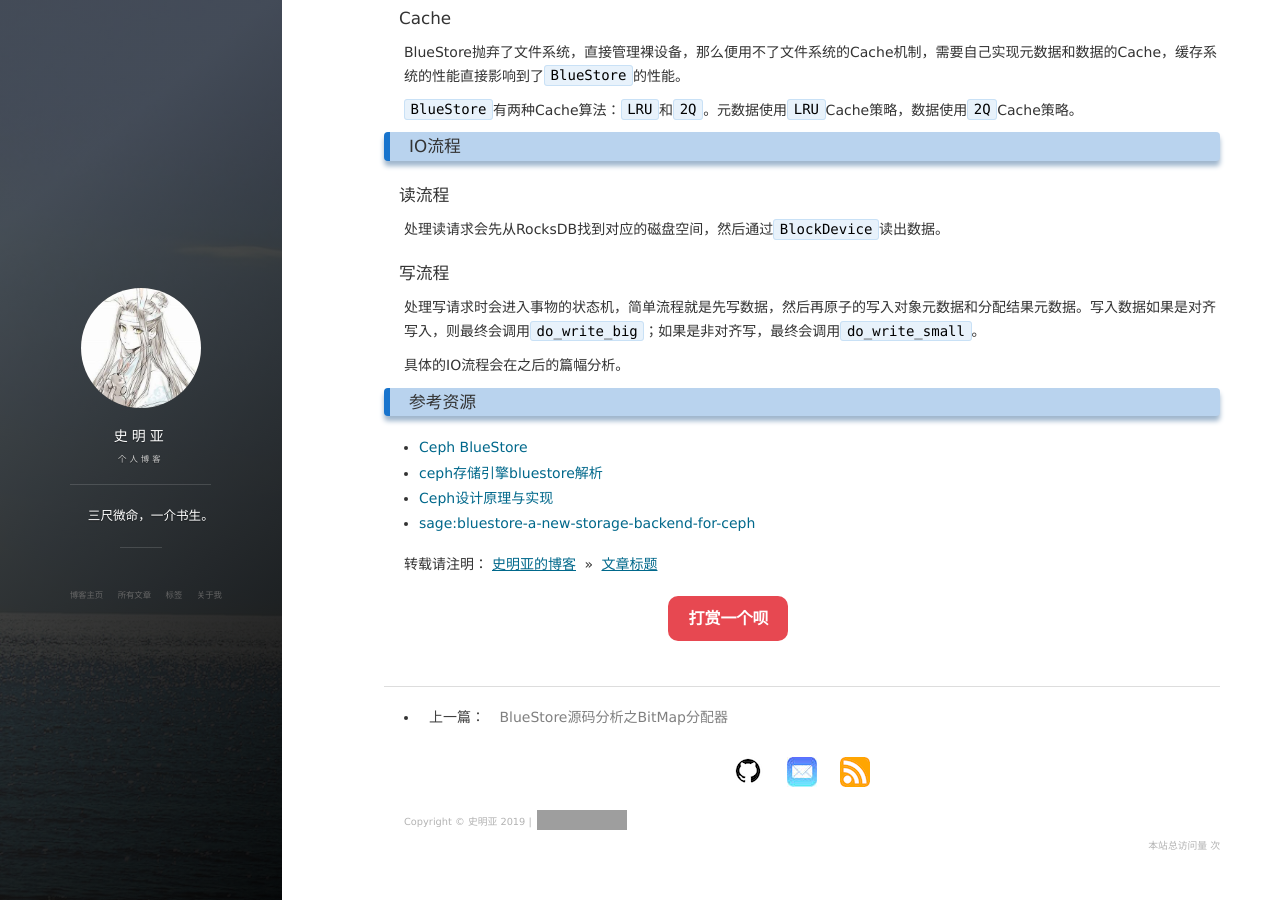
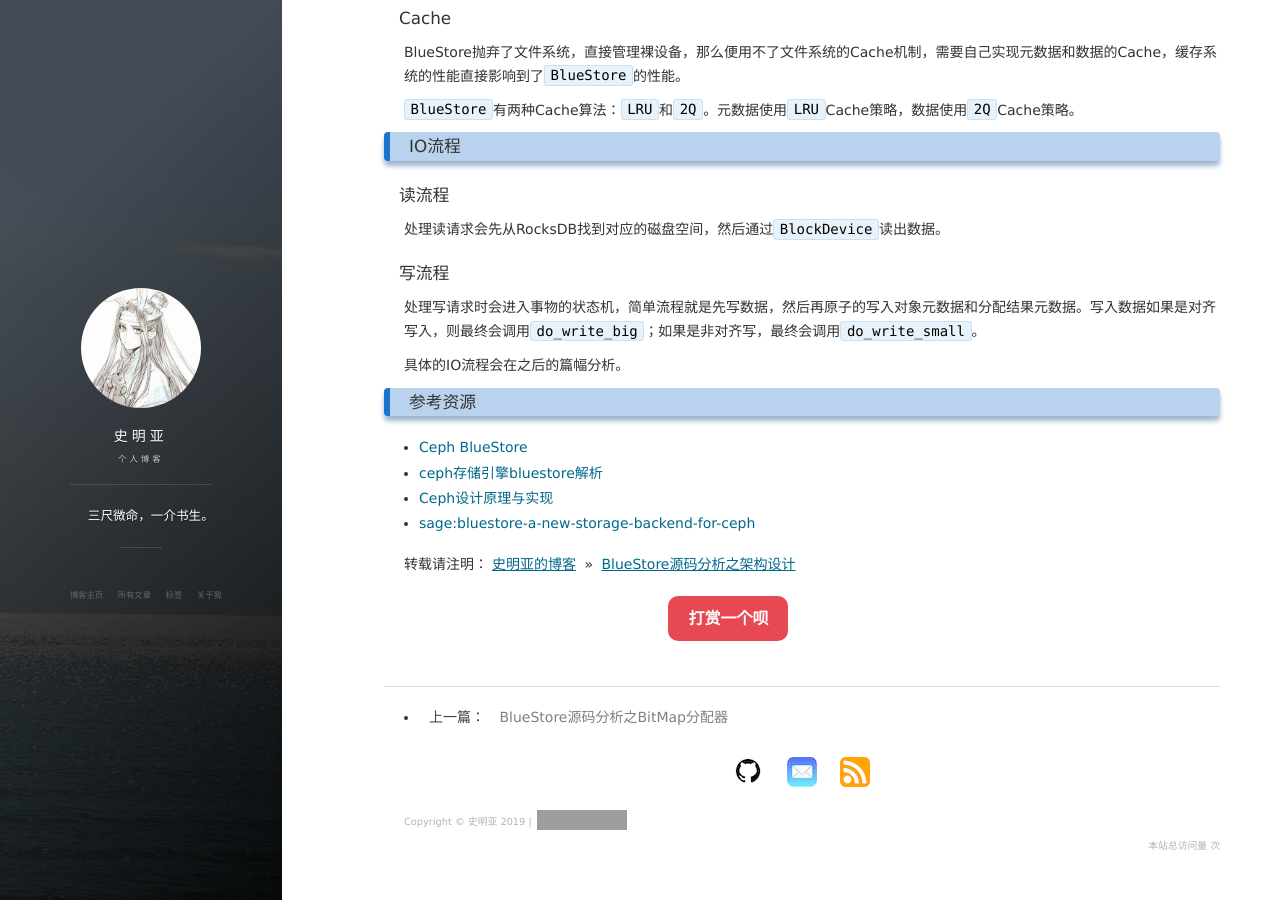
Before and after one commit to shimingyah/shimingyah.github.io, a Jekyll site: the page built from _posts/2019-09-16-BlueStore源码分析之架构设计.md, in a window 1280 px wide and 900 px high, scrolled down 2561 px. Built offline with Jekyll 4.4.1, drawn with Linux system fonts in a browser that asks for light colours; nearby versions of some CDN libraries; comment, search, counter and statistics services are not loaded; grey boxes are pictures that could not be loaded.

Commit message:
update blog: BlueStore源码分析之架构设计

```diff
--- a/_posts/2019-09-16-BlueStore源码分析之架构设计.md
+++ b/_posts/2019-09-16-BlueStore源码分析之架构设计.md
@@ -98,4 +98,4 @@
 * [Ceph设计原理与实现](https://book.douban.com/subject/27178824/)
 * [sage:bluestore-a-new-storage-backend-for-ceph](https://www.slideshare.net/sageweil1/bluestore-a-new-storage-backend-for-ceph-one-year-in)
 
-转载请注明：[史明亚的博客](https://shimingyah.github.io) » [文章标题](文章链接)
+转载请注明：[史明亚的博客](https://shimingyah.github.io) » [BlueStore源码分析之架构设计](https://shimingyah.github.io/2019/09/BlueStore%E6%BA%90%E7%A0%81%E5%88%86%E6%9E%90%E4%B9%8B%E6%9E%B6%E6%9E%84%E8%AE%BE%E8%AE%A1/)
```
